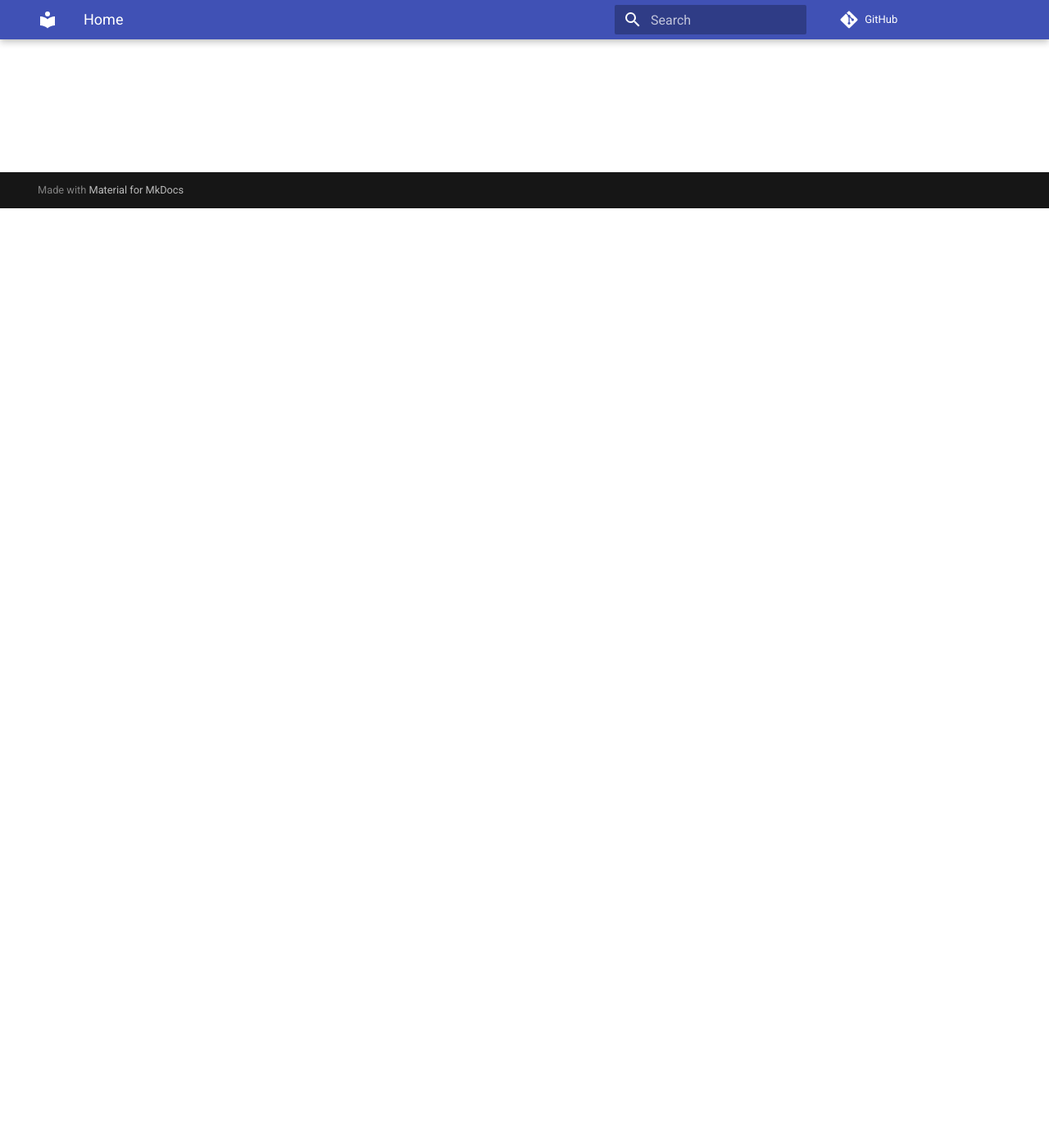
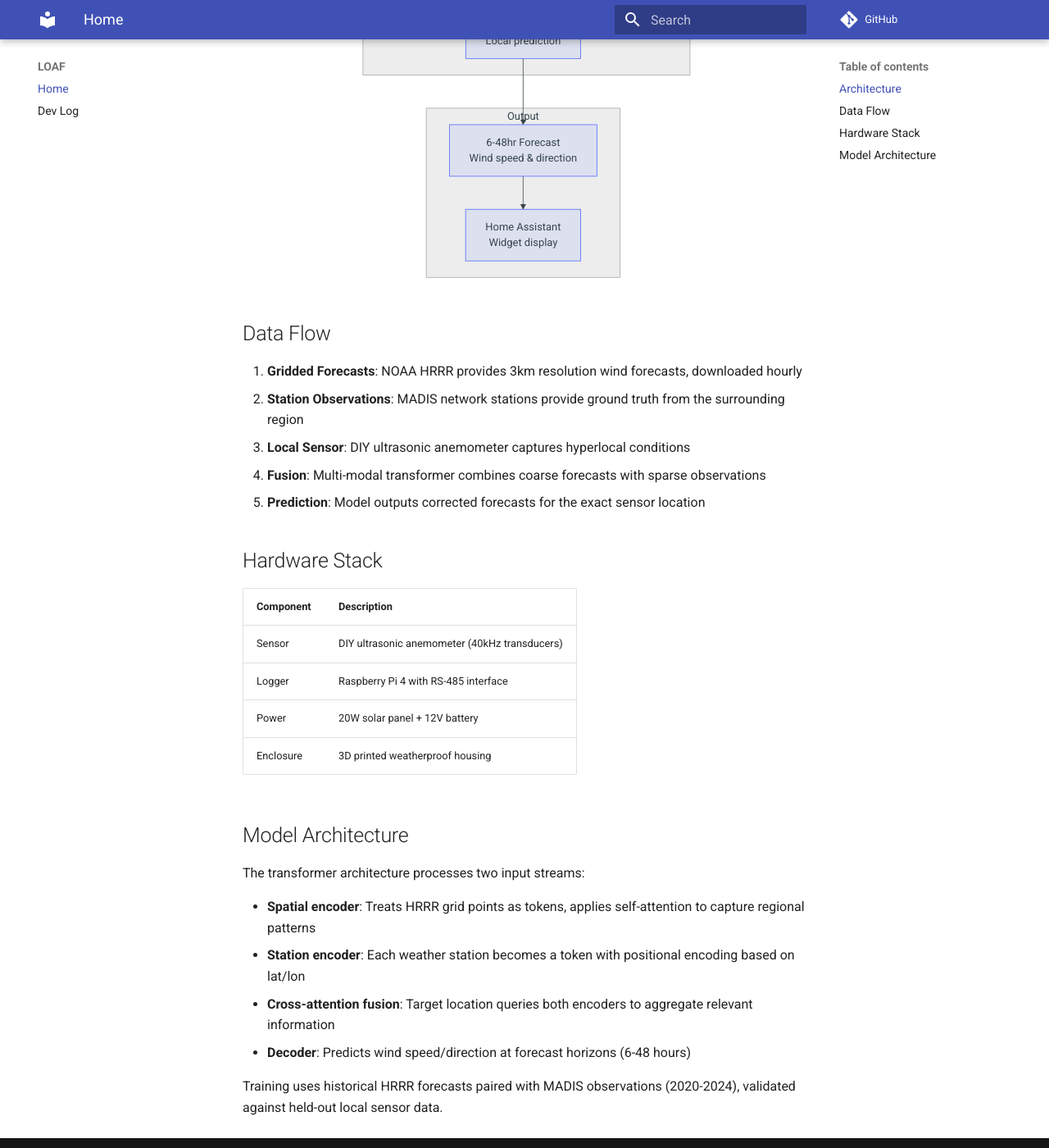
Before and after one commit to PandoroML/LOAF, an MkDocs documentation site: the page built from docs/index.md, in a window 1280 px wide and 1400 px high, scrolled down 1146 px. Shown: the whole window at 82% size. Built offline with MkDocs 1.6.1 and Material for MkDocs 9.7.7, drawn with Linux system fonts in a browser that asks for light colours; comment, search, counter and statistics services are not loaded; some of the changed text lies outside the part shown.

````diff
--- a/docs/index.md
+++ b/docs/index.md
@@ -1,11 +1,79 @@
-# Welcome to LOAF (Local Observations and Atmospheric Forecasting)
+# LOAF (Local Observations and Atmospheric Forecasting)
 
-LOAF generates hyperlocal weather forecasts for locations without nearby weather stations by combining:
+LOAF generates hyperlocal weather forecasts for locations without nearby weather stations by combining regional forecast models with local sensor observations using multi-modal transformers.
 
-Regional forecast models (NOAA GFS, HRRR, ERA5)
-Sparse local weather station observations
-Multi-modal transformer architecture for spatial-temporal fusion
-Built on research from MIT Earth Intelligence Lab:
+**Built on research from MIT Earth Intelligence Lab:**
 
-GitHub: Earth-Intelligence-Lab/LocalizedWeather
-Paper: Yang, Q., et al. (2024). Local Off-Grid Weather Forecasting with Multi-Modal Earth Observation Data. arXiv:2410.12938
+- GitHub: [Earth-Intelligence-Lab/LocalizedWeather](https://github.com/Earth-Intelligence-Lab/LocalizedWeather)
+- Paper: Yang, Q., et al. (2024). [Local Off-Grid Weather Forecasting with Multi-Modal Earth Observation Data](https://arxiv.org/abs/2410.12938)
+
+## Architecture
+
+```mermaid
+flowchart TB
+    subgraph Data Sources
+        HRRR[NOAA HRRR<br/>3km gridded forecasts]
+        MADIS[MADIS Stations<br/>Regional observations]
+        LOCAL[Local Sensor<br/>Ultrasonic anemometer]
+    end
+
+    subgraph Data Pipeline
+        FETCH[Data Fetcher<br/>Hourly HRRR download]
+        ALIGN[Alignment<br/>Spatial/temporal sync]
+    end
+
+    subgraph Model
+        SPATIAL[Spatial Encoder<br/>Grid transformer]
+        STATION[Station Encoder<br/>Observation tokens]
+        FUSION[Cross-Attention<br/>Fusion module]
+        DECODER[Decoder<br/>Local prediction]
+    end
+
+    subgraph Output
+        FORECAST[6-48hr Forecast<br/>Wind speed & direction]
+        HA[Home Assistant<br/>Widget display]
+    end
+
+    HRRR --> FETCH
+    FETCH --> ALIGN
+    MADIS --> ALIGN
+    LOCAL --> ALIGN
+
+    ALIGN --> SPATIAL
+    ALIGN --> STATION
+
+    SPATIAL --> FUSION
+    STATION --> FUSION
+    FUSION --> DECODER
+
+    DECODER --> FORECAST
+    FORECAST --> HA
+```
+
+## Data Flow
+
+1. **Gridded Forecasts**: NOAA HRRR provides 3km resolution wind forecasts, downloaded hourly
+2. **Station Observations**: MADIS network stations provide ground truth from the surrounding region
+3. **Local Sensor**: DIY ultrasonic anemometer captures hyperlocal conditions
+4. **Fusion**: Multi-modal transformer combines coarse forecasts with sparse observations
+5. **Prediction**: Model outputs corrected forecasts for the exact sensor location
+
+## Hardware Stack
+
+| Component | Description |
+|-----------|-------------|
+| Sensor | DIY ultrasonic anemometer (40kHz transducers) |
+| Logger | Raspberry Pi 4 with RS-485 interface |
+| Power | 20W solar panel + 12V battery |
+| Enclosure | 3D printed weatherproof housing |
+
+## Model Architecture
+
+The transformer architecture processes two input streams:
+
+- **Spatial encoder**: Treats HRRR grid points as tokens, applies self-attention to capture regional patterns
+- **Station encoder**: Each weather station becomes a token with positional encoding based on lat/lon
+- **Cross-attention fusion**: Target location queries both encoders to aggregate relevant information
+- **Decoder**: Predicts wind speed/direction at forecast horizons (6-48 hours)
+
+Training uses historical HRRR forecasts paired with MADIS observations (2020-2024), validated against held-out local sensor data.
--- a/mkdocs.yml
+++ b/mkdocs.yml
@@ -7,6 +7,13 @@ theme:
 
   features:
     - navigation.footer
+
+markdown_extensions:
+  - pymdownx.superfences:
+      custom_fences:
+        - name: mermaid
+          class: mermaid
+          format: !!python/name:pymdownx.superfences.fence_code_format
 
 plugins:
   - search
````
Also changed, not shown: README.md (+13 -3 lines), docs/dev-log/posts/2026-01-12-project-start.md (added, +70 -0 lines), docs/dev-log/posts/2026-01-11-hello-world.md (renamed from docs/dev-log/posts/2026-01-13-hello-world.md).
